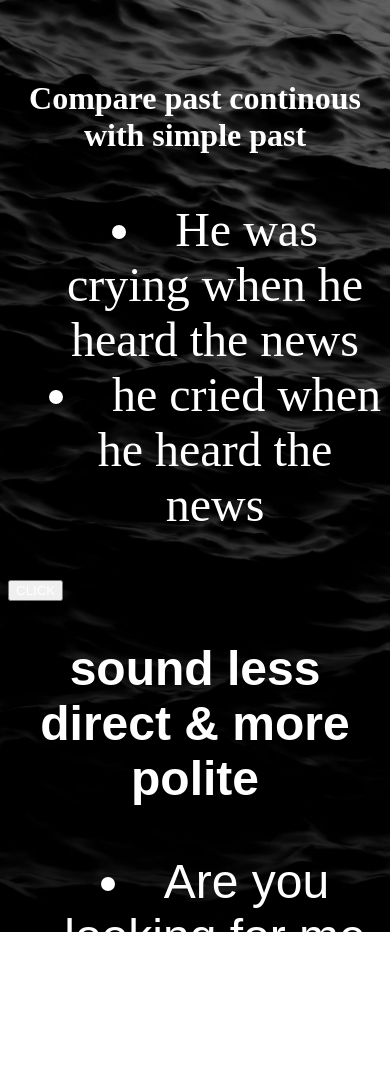
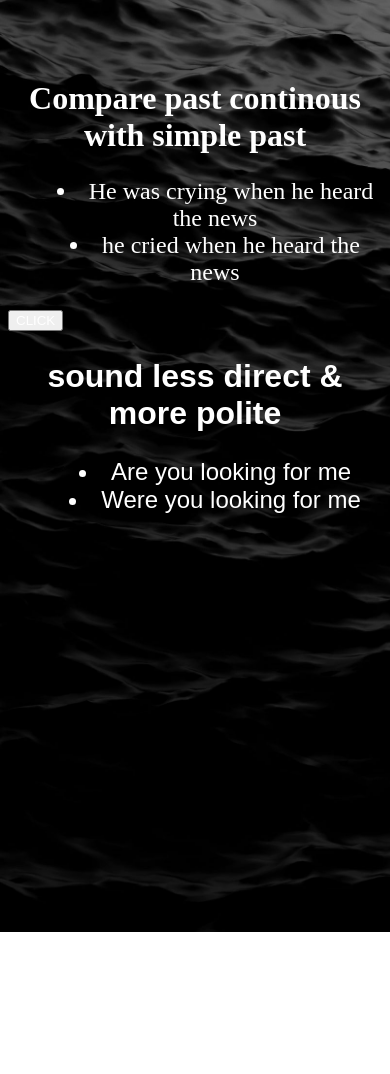
Before and after one commit to WalterCoder/pastContinous2, a plain HTML site: page index.html in a window 390 px wide. After the commit the page ends 932 px from the top, so only its background shows below. Drawn offline with Linux system fonts and the light colour scheme.

Commit message:
Update englishClass.css

```diff
--- a/englishClass.css
+++ b/englishClass.css
@@ -60,5 +60,14 @@ ul{
         font-family:Arial, Helvetica, sans-serif
     }
     /* Additional changes for the gallery on smaller screen sizes */
+     h2{
+        font-size:2rem;
+    }
+    ul{
+        text-align:center;
+        list-style-position: inside;
+        font-size: 1.5rem;
+        text-decoration:none
+    }
 
     }
```
